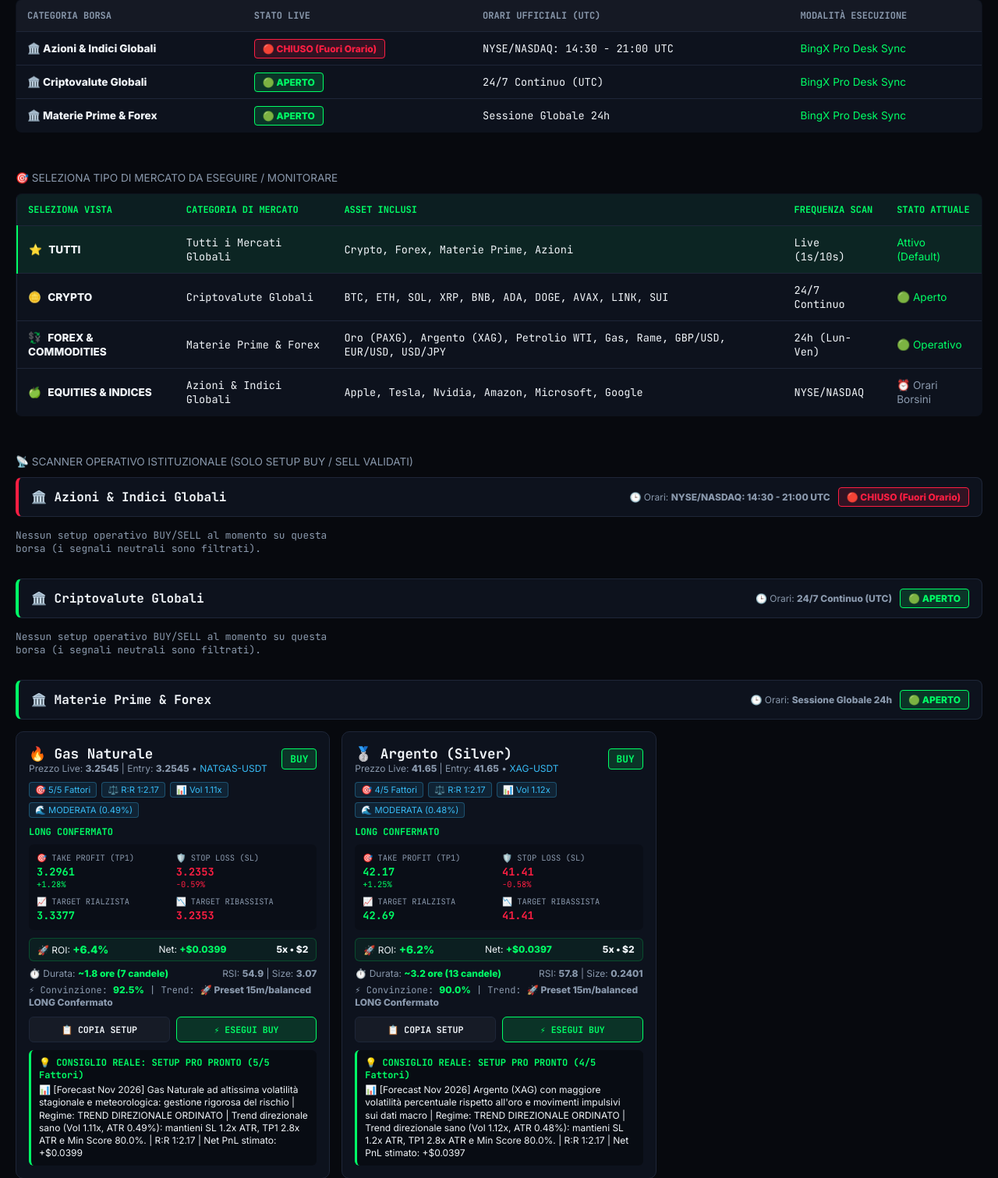
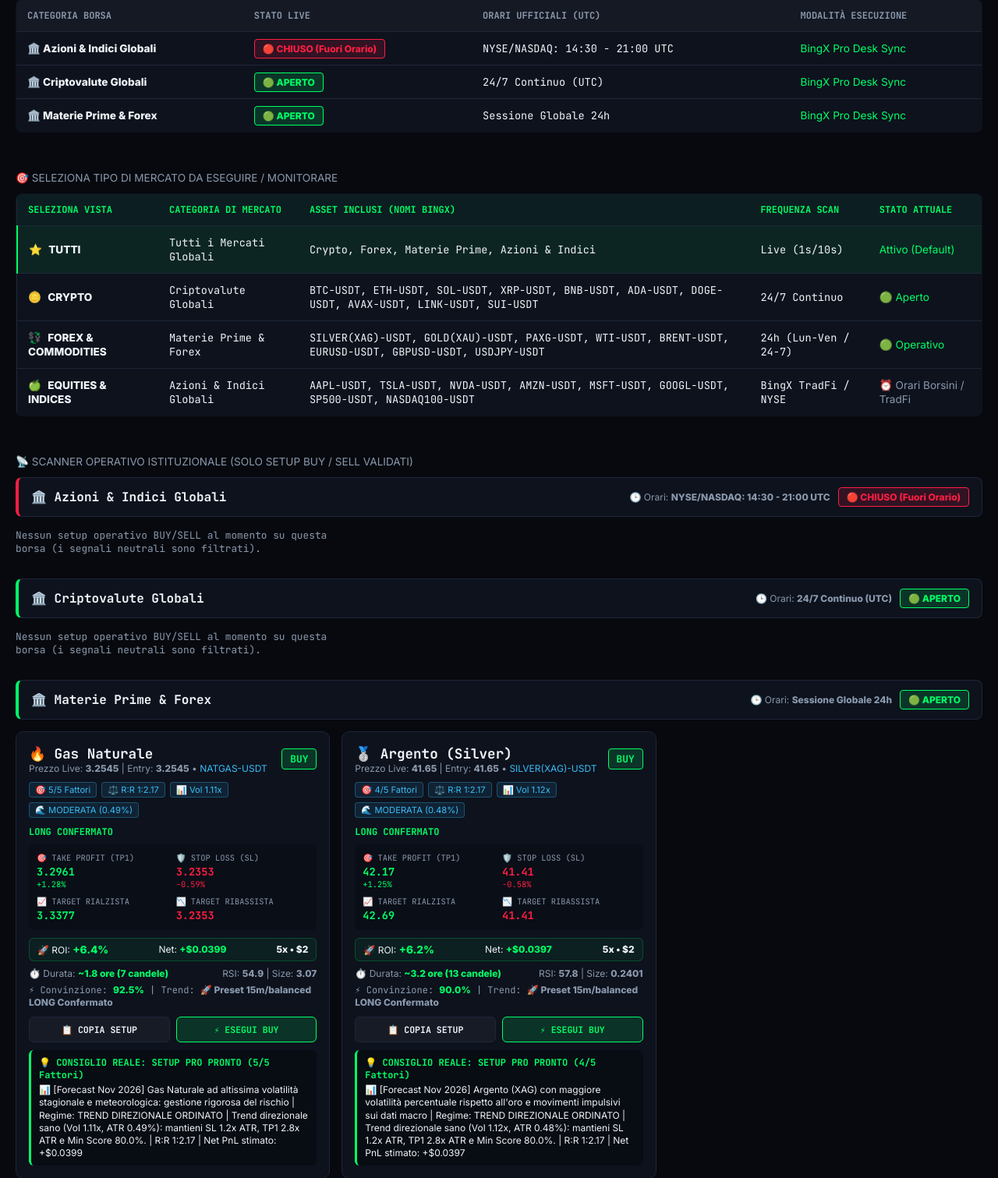
Before and after one commit to fabiocaputo389-ship-it/segnali-ai-telegram, a Flask app: page / in a window 1280 px wide. Shown: the part 975-2486 px from the top of the page at 78% size. Run offline with Flask 3, Linux system fonts and the light colour scheme; data that the repository does not hold is empty.

Commit message:
Update index.html

```diff
--- a/templates/index.html
+++ b/templates/index.html
@@ -468,7 +468,7 @@
                     <button type="button" class="pill-btn" onclick="setSideFilter('SELL', this)">🔴 SOLO SELL</button>
                     <button type="button" class="pill-btn" onclick="setSideFilter('HIGH', this)">⚡ SCORE >= 90%</button>
                 </div>
-                <input type="text" id="assetSearchInput" class="search-box" placeholder="🔍 Filtra asset (es. BTC, EUR, XAG)..." oninput="renderSignalsUI()">
+                <input type="text" id="assetSearchInput" class="search-box" placeholder="🔍 Filtra asset (es. BTC, EUR, XAG, SILVER)..." oninput="renderSignalsUI()">
             </div>
 
             <div class="section-title">
@@ -501,7 +501,7 @@
                         <tr>
                             <th>Seleziona Vista</th>
                             <th>Categoria di Mercato</th>
-                            <th>Asset Inclusi</th>
+                            <th>Asset Inclusi (Nomi BingX)</th>
                             <th>Frequenza Scan</th>
                             <th>Stato Attuale</th>
                         </tr>
@@ -510,30 +510,30 @@
                         <tr class="market-row selected" onclick="filterMarket('ALL', this)">
                             <td>⭐ <strong>TUTTI</strong></td>
                             <td>Tutti i Mercati Globali</td>
-                            <td>Crypto, Forex, Materie Prime, Azioni</td>
+                            <td>Crypto, Forex, Materie Prime, Azioni & Indici</td>
                             <td>Live (1s/10s)</td>
                             <td><span style="color:var(--accent-green)">Attivo (Default)</span></td>
                         </tr>
                         <tr class="market-row" onclick="filterMarket('Criptovalute Globali', this)">
                             <td>🪙 <strong>CRYPTO</strong></td>
                             <td>Criptovalute Globali</td>
-                            <td>BTC, ETH, SOL, XRP, BNB, ADA, DOGE, AVAX, LINK, SUI</td>
+                            <td>BTC-USDT, ETH-USDT, SOL-USDT, XRP-USDT, BNB-USDT, ADA-USDT, DOGE-USDT, AVAX-USDT, LINK-USDT, SUI-USDT</td>
                             <td>24/7 Continuo</td>
                             <td><span style="color:var(--accent-green)">🟢 Aperto</span></td>
                         </tr>
                         <tr class="market-row" onclick="filterMarket('Materie Prime & Forex', this)">
                             <td>💱 <strong>FOREX & COMMODITIES</strong></td>
                             <td>Materie Prime & Forex</td>
-                            <td>Oro (PAXG), Argento (XAG), Petrolio WTI, Gas, Rame, GBP/USD, EUR/USD, USD/JPY</td>
-                            <td>24h (Lun-Ven)</td>
+                            <td>SILVER(XAG)-USDT, GOLD(XAU)-USDT, PAXG-USDT, WTI-USDT, BRENT-USDT, EURUSD-USDT, GBPUSD-USDT, USDJPY-USDT</td>
+                            <td>24h (Lun-Ven / 24-7)</td>
                             <td><span style="color:var(--accent-green)">🟢 Operativo</span></td>
                         </tr>
                         <tr class="market-row" onclick="filterMarket('Azioni & Indici Globali', this)">
                             <td>🍏 <strong>EQUITIES & INDICES</strong></td>
                             <td>Azioni & Indici Globali</td>
-                            <td>Apple, Tesla, Nvidia, Amazon, Microsoft, Google</td>
-                            <td>NYSE/NASDAQ</td>
-                            <td><span style="color:var(--text-muted)">⏰ Orari Borsini</span></td>
+                            <td>AAPL-USDT, TSLA-USDT, NVDA-USDT, AMZN-USDT, MSFT-USDT, GOOGL-USDT, SP500-USDT, NASDAQ100-USDT</td>
+                            <td>BingX TradFi / NYSE</td>
+                            <td><span style="color:var(--text-muted)">⏰ Orari Borsini / TradFi</span></td>
                         </tr>
                     </tbody>
                 </table>
@@ -664,16 +664,93 @@
         let selectedSideFilter = 'ALL';
         let cachedSignalData = { sessions: {}, signals: [] };
 
-        const UNIVERSAL_BASE_ALIASES = {
-            "SILVER(XAG)": "XAG",
-            "SILVER": "XAG",
-            "ARGENTO": "XAG",
-            "GOLD(XAU)": "XAU",
-            "GOLD": "XAU",
-            "ORO": "XAU",
-            "USOIL": "WTI",
-            "OIL": "WTI",
-            "PETROLIO": "WTI"
+        // Nomi contratti / ticker BingX esatti per tutti i mercati
+        const BINGX_EXACT_SYMBOL_MAP = {
+            // Materie Prime (BingX TradFi / Perpetuals)
+            "SILVER(XAG)": "SILVER(XAG)-USDT",
+            "SILVER(XAG)-USDT": "SILVER(XAG)-USDT",
+            "SILVER": "SILVER(XAG)-USDT",
+            "ARGENTO": "SILVER(XAG)-USDT",
+            "ARGENTO (SILVER)": "SILVER(XAG)-USDT",
+            "XAG": "SILVER(XAG)-USDT",
+            "XAG-USDT": "SILVER(XAG)-USDT",
+            "XAGUSDT": "SILVER(XAG)-USDT",
+            "100XAG": "100SILVER(100XAG)-USDT",
+            "100SILVER(100XAG)": "100SILVER(100XAG)-USDT",
+
+            "GOLD(XAU)": "GOLD(XAU)-USDT",
+            "GOLD(XAU)-USDT": "GOLD(XAU)-USDT",
+            "GOLD": "GOLD(XAU)-USDT",
+            "ORO": "GOLD(XAU)-USDT",
+            "XAU": "GOLD(XAU)-USDT",
+            "XAU-USDT": "GOLD(XAU)-USDT",
+            "XAUUSDT": "GOLD(XAU)-USDT",
+            "PAXG": "PAXG-USDT",
+            "PAXG-USDT": "PAXG-USDT",
+            "XAUT": "XAUT-USDT",
+            "XAUT-USDT": "XAUT-USDT",
+
+            "WTI": "WTI-USDT",
+            "WTI-USDT": "WTI-USDT",
+            "USOIL": "WTI-USDT",
+            "USOIL-USDT": "WTI-USDT",
+            "OIL": "WTI-USDT",
+            "PETROLIO": "WTI-USDT",
+            "BRENT": "BRENT-USDT",
+            "BRENT-USDT": "BRENT-USDT",
+            "NATGAS": "NATGAS-USDT",
+            "GAS": "NATGAS-USDT",
+            "COPPER": "COPPER-USDT",
+            "RAME": "COPPER-USDT",
+
+            // Forex
+            "EURUSD": "EURUSD-USDT",
+            "EUR/USD": "EURUSD-USDT",
+            "EURUSD-USDT": "EURUSD-USDT",
+            "GBPUSD": "GBPUSD-USDT",
+            "GBP/USD": "GBPUSD-USDT",
+            "GBPUSD-USDT": "GBPUSD-USDT",
+            "USDJPY": "USDJPY-USDT",
+            "USD/JPY": "USDJPY-USDT",
+            "USDJPY-USDT": "USDJPY-USDT",
+            "AUDUSD": "AUDUSD-USDT",
+            "AUD/USD": "AUDUSD-USDT",
+            "EURJPY": "EURJPY-USDT",
+            "EUR/JPY": "EURJPY-USDT",
+            "USDCAD": "USDCAD-USDT",
+            "USD/CAD": "USDCAD-USDT",
+            "USDCHF": "USDCHF-USDT",
+            "USD/CHF": "USDCHF-USDT",
+
+            // Azioni & Indici
+            "AAPL": "AAPL-USDT",
+            "AAPL-USDT": "AAPL-USDT",
+            "APPLE": "AAPL-USDT",
+            "TSLA": "TSLA-USDT",
+            "TSLA-USDT": "TSLA-USDT",
+            "TESLA": "TSLA-USDT",
+            "NVDA": "NVDA-USDT",
+            "NVDA-USDT": "NVDA-USDT",
+            "NVIDIA": "NVDA-USDT",
+            "AMZN": "AMZN-USDT",
+            "AMZN-USDT": "AMZN-USDT",
+            "AMAZON": "AMZN-USDT",
+            "MSFT": "MSFT-USDT",
+            "MSFT-USDT": "MSFT-USDT",
+            "MICROSOFT": "MSFT-USDT",
+            "GOOGL": "GOOGL-USDT",
+            "GOOGL-USDT": "GOOGL-USDT",
+            "GOOGLE": "GOOGL-USDT",
+            "META": "META-USDT",
+            "META-USDT": "META-USDT",
+            "INTC": "INTC-USDT",
+            "INTC-USDT": "INTC-USDT",
+            "SP500": "SP500-USDT",
+            "SP500-USDT": "SP500-USDT",
+            "NASDAQ100": "NASDAQ100-USDT",
+            "NASDAQ100-USDT": "NASDAQ100-USDT",
+            "DOWJONES": "DOWJONES-USDT",
+            "NIKKEI225": "NIKKEI225-USDT"
         };
 
         // Quantità minime indicative BingX Swap per asset noti (es. 35 DOGE)
@@ -690,29 +767,45 @@
                 .filter(Boolean);
 
             for (const candidate of rawList) {
-                if (UNIVERSAL_BASE_ALIASES[candidate]) {
-                    return `${UNIVERSAL_BASE_ALIASES[candidate]}-USDT`;
+                if (BINGX_EXACT_SYMBOL_MAP[candidate]) {
+                    return BINGX_EXACT_SYMBOL_MAP[candidate];
+                }
+                const compact = candidate.replace(/\s+/g, '');
+                if (BINGX_EXACT_SYMBOL_MAP[compact]) {
+                    return BINGX_EXACT_SYMBOL_MAP[compact];
                 }
                 const parenMatch = candidate.match(/\(([A-Z0-9]+)\)/);
                 if (parenMatch && parenMatch[1]) {
                     const inner = parenMatch[1];
-                    const mappedInner = UNIVERSAL_BASE_ALIASES[inner] || inner;
-                    return `${mappedInner}-USDT`;
+                    if (BINGX_EXACT_SYMBOL_MAP[inner]) {
+                        return BINGX_EXACT_SYMBOL_MAP[inner];
+                    }
+                    if (candidate.includes('SILVER') || candidate.includes('ARGENTO')) return 'SILVER(XAG)-USDT';
+                    if (candidate.includes('GOLD') || candidate.includes('ORO')) return 'GOLD(XAU)-USDT';
+                    return `${inner}-USDT`;
                 }
                 const cleaned = candidate.replace(/[^A-Z0-9-]/g, '');
                 if (!cleaned) continue;
+                if (BINGX_EXACT_SYMBOL_MAP[cleaned]) {
+                    return BINGX_EXACT_SYMBOL_MAP[cleaned];
+                }
                 if (/^[A-Z0-9]+-(USDT|USDC)$/.test(cleaned)) {
                     return cleaned;
                 }
                 if (/^[A-Z0-9]+(USDT|USDC)$/.test(cleaned)) {
                     const quote = cleaned.endsWith('USDC') ? 'USDC' : 'USDT';
                     const base = cleaned.slice(0, -quote.length);
+                    if (BINGX_EXACT_SYMBOL_MAP[base]) {
+                        return BINGX_EXACT_SYMBOL_MAP[base];
+                    }
                     if (base) return `${base}-${quote}`;
                 }
                 const baseOnly = cleaned.replace(/-/g, '');
                 if (baseOnly) {
-                    const mappedBase = UNIVERSAL_BASE_ALIASES[baseOnly] || baseOnly;
-                    return `${mappedBase}-USDT`;
+                    if (BINGX_EXACT_SYMBOL_MAP[baseOnly]) {
+                        return BINGX_EXACT_SYMBOL_MAP[baseOnly];
+                    }
+                    return `${baseOnly}-USDT`;
                 }
             }
 
@@ -729,7 +822,6 @@
             const parsedLev = parseInt(String(signalObj.leverage || '20').replace(/[^0-9]/g, ''), 10);
             const leverage = (!isNaN(parsedLev) && parsedLev > 0) ? parsedLev : (balance <= 2.0 ? 20 : 10);
 
-            // Margine minimo richiesto da BingX: almeno 2.0$ (oppure proporzionato a capitale/rischio, mai sotto 2.0$ se il capitale lo consente)
             const targetMargin = Math.max(2.0, Math.min(balance, balance * Math.max(1.0, riskPct)));
             const notionalUsd = targetMargin * leverage;
 
@@ -991,7 +1083,8 @@
                 if (selectedSideFilter === 'BUY' && s.action !== 'BUY') return false;
                 if (selectedSideFilter === 'SELL' && s.action !== 'SELL') return false;
                 if (selectedSideFilter === 'HIGH' && parseFloat(s.ai_score) < 90.0) return false;
-                if (q && !s.symbol.toUpperCase().includes(q) && !s.name.toUpperCase().includes(q)) return false;
+                const bingxSym = normalizeUniversalBingXSymbol(s.symbol, s.name).toUpperCase();
+                if (q && !s.symbol.toUpperCase().includes(q) && !s.name.toUpperCase().includes(q) && !bingxSym.includes(q)) return false;
                 return true;
             });
         }
```
